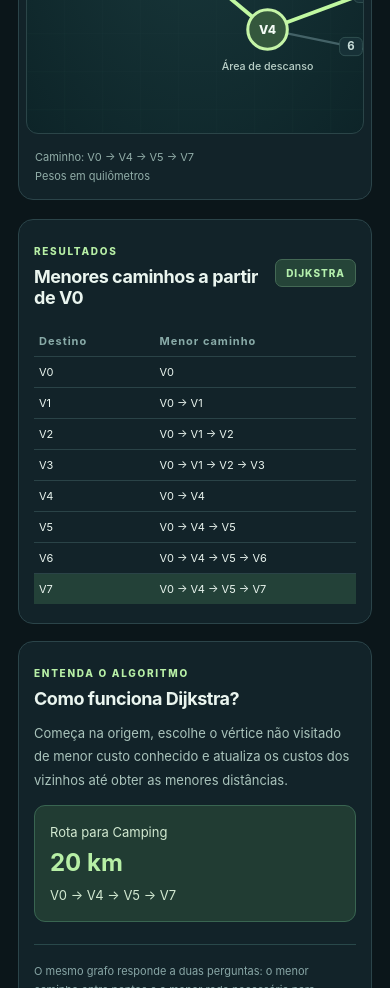
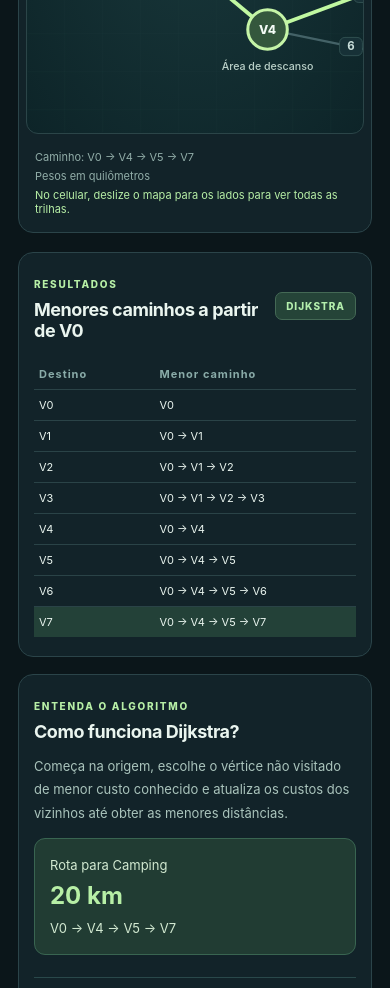
Before and after one commit to lucasadelino-dev/atividade-grafos-2, a website with bundled scripts: page public/index.html in a window 390 px wide. Shown: the part 1180-2168 px from the top of the page. Built offline with nearby package versions, Linux system fonts and the light colour scheme.

Commit message:
feat: inclui orientação para navegação móvel no mapa

```diff
--- a/public/index.html
+++ b/public/index.html
@@ -3,6 +3,7 @@
 <head>
   <meta charset="utf-8">
   <meta name="viewport" content="width=device-width,initial-scale=1">
+  <meta name="theme-color" content="#0b161a">
   <meta name="description" content="Grafo interativo para Dijkstra e Prim em um parque turístico.">
   <title>Trilhas do Parque | Algoritmos em Grafos</title>
   <link rel="stylesheet" href="./styles.css">
@@ -36,7 +37,7 @@
     <section class="panel">
       <header class="panel-head"><div><span class="eyebrow mint">VISUALIZAÇÃO</span><h3 id="mapa-titulo">Rede de trilhas</h3></div><div class="legend"><span><i></i> Trilha normal</span><span><i class="active"></i> Trilha destacada</span></div></header>
       <div class="map-wrap"><svg id="mapa" xmlns="http://www.w3.org/2000/svg" viewBox="0 0 1000 580" role="img" aria-label="Mapa de trilhas com oito vértices"></svg></div>
-      <div class="map-foot"><span id="mapa-legenda">Selecione um ponto para explorar</span><span>Pesos em quilômetros</span></div>
+      <div class="map-foot"><span id="mapa-legenda">Selecione um ponto para explorar</span><span>Pesos em quilômetros</span><span class="map-mobile-hint">No celular, deslize o mapa para os lados para ver todas as trilhas.</span></div>
     </section>
     <section class="bottom">
       <article class="panel result"><header class="result-head"><div><span class="eyebrow mint">RESULTADOS</span><h3 id="resultado-titulo">Menores caminhos a partir de V0</h3></div><span id="resultado-tipo" class="pill">DIJKSTRA</span></header><div id="resultados" aria-live="polite"></div></article>
```
